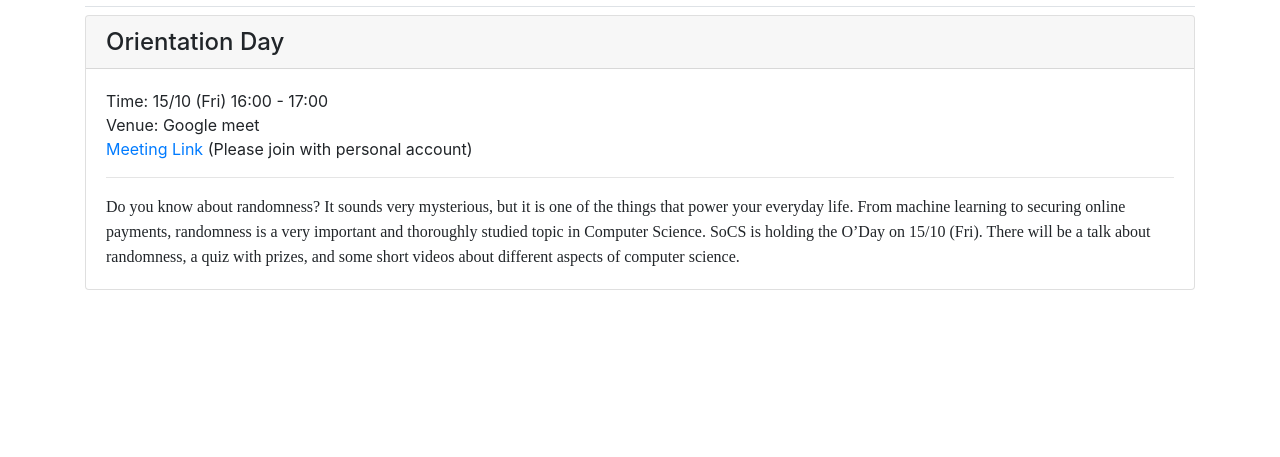
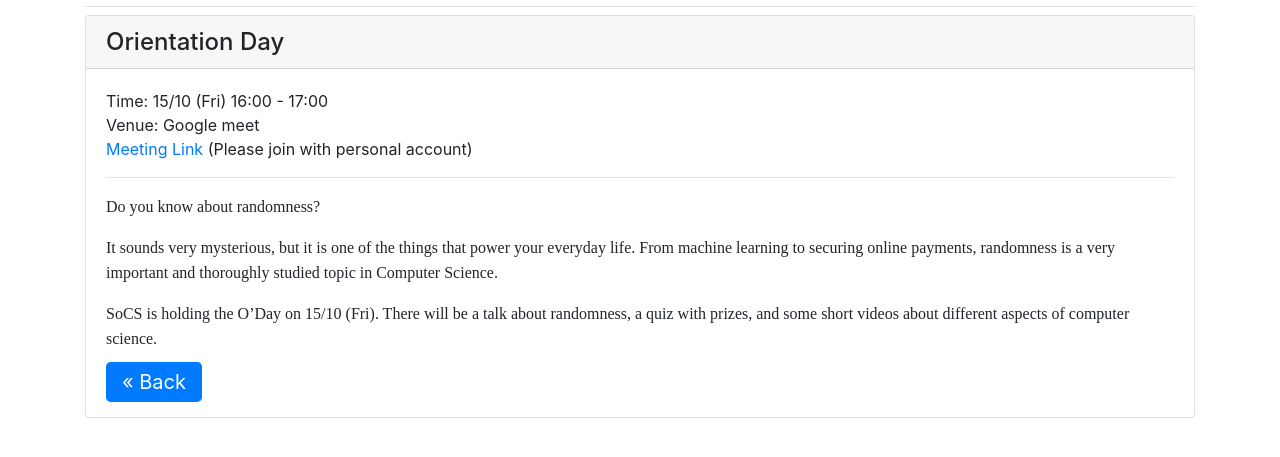
Before and after one commit to qccomputerso/python_web, a Django app: page /oday/ in a window 1280 px wide. Shown: the part 146-603 px from the top of the page. Run offline with Django 3.2, Linux system fonts and the light colour scheme; some libraries are stand-ins or nearby versions.

Commit message:
Add back button for oday and minor bug fix

```diff
--- a/socs_webs/templates/socs_webs/events.html
+++ b/socs_webs/templates/socs_webs/events.html
@@ -6,9 +6,9 @@
 
 {% block content %}
   <div class="card mb-3">
-    <h4 class="card-header">1. <a class="invert" href="{% url 'socs_webs:oday' %}">Orientation Day</a></h4>
+    <h4 class="card-header">1. Orientation Day</h4>
     <div class="card-body">&nbsp;&nbsp;&nbsp;&nbsp;&nbsp;Date: 15/10 <br>&nbsp;&nbsp;&nbsp;&nbsp;&nbsp;Time: 16:00 - 17:00<br/>
-      &nbsp;&nbsp;&nbsp;&nbsp;&nbsp; <br><br/>&nbsp;&nbsp;&nbsp;&nbsp;&nbsp;<a class="btn-lg btn-xs btn-primary" href="{% url 'socs_webs:oday' %}"
-      role="button">Detail &raquo;</a></div>
+      &nbsp;&nbsp;&nbsp;&nbsp;&nbsp; <br>&nbsp;&nbsp;&nbsp;&nbsp;&nbsp;<a class="btn-lg btn-xs btn-primary" href="{% url 'socs_webs:oday' %}"
+      role="button">Details &raquo;</a><br/></div>
   </div>
 {% endblock content %}
--- a/socs_webs/templates/socs_webs/index.html
+++ b/socs_webs/templates/socs_webs/index.html
@@ -15,7 +15,7 @@
     <p>Instagram:&nbsp;&nbsp;&nbsp;<a href="https://www.instagram.com/qc_socs/" target="newtab"
         class="invert">@qc_socs </a>(Please Follow Us!!!)</p>
 
-    <a class="btn btn-lg btn-primary" href="{% url 'socs_webs:events' %}" role="button">Upcoming Event &raquo;</a>
+    <a class="btn btn-lg btn-primary" href="{% url 'socs_webs:events' %}" role="button">Upcoming Events &raquo;</a>
   </div>
   <div class="jumbotron">
     <h3>Officials List</h3>
--- a/socs_webs/templates/socs_webs/oday.html
+++ b/socs_webs/templates/socs_webs/oday.html
@@ -8,11 +8,15 @@
   <div class="card mb-3">
     <h4 class="card-header">Orientation Day</h4>
     <div class="card-body">Time: 15/10 (Fri) 16:00 - 17:00<br>Venue: Google meet<br/><a class="invert" href="https://meet.google.com/vec-ryhf-ztc" target="newtab">Meeting Link</a>
-           (Please join with personal account)<hr/><font style="font-family:serif;">Do you know about
-            randomness? It sounds very mysterious, but it is one of the things that power your everyday life.
+           (Please join with personal account)<hr/><p><font style="font-family:serif;">Do you know about
+            randomness?</font></p>
+            <p><font style="font-family:serif;">It sounds very mysterious, but it is one of the things that power your everyday life.
             From machine learning to securing online payments, randomness is a very important and thoroughly
-            studied topic in Computer Science. SoCS is holding the O’Day on 15/10 (Fri). There will be a talk
+            studied topic in Computer Science.</font></p>
+            <p><font style="font-family:serif;">SoCS is holding the O’Day on 15/10 (Fri). There will be a talk
             about randomness, a quiz with prizes, and some short videos about different aspects of computer
-            science.</font></div>
+            science.</font></p>
+            <a class="btn-lg btn-xs btn-primary" href="{% url 'socs_webs:events' %}"
+            role="button">&laquo; Back</a></div>
   </div>
 {% endblock content %}
```
